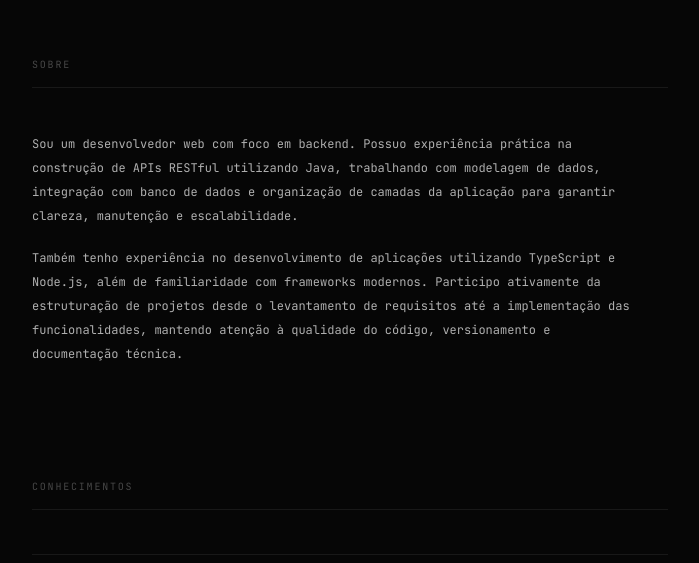
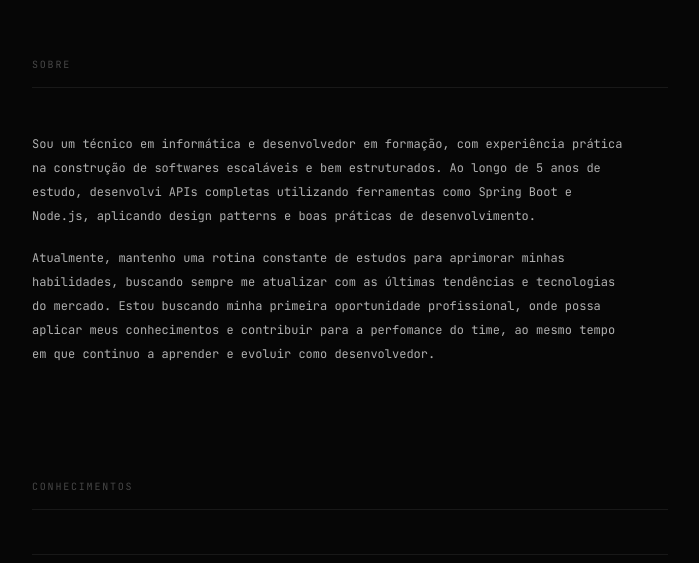
Before and after one commit to ccaueg/portfolio, a Next.js app: page / in a window 1280 px wide. Shown: the part 856-1419 px from the top of the page, without its empty margins (290-989 px from the left). Built offline with nearby package versions, Linux system fonts and the light colour scheme.

Commit message:
feat: update layout and about sections with structured data and improved descriptions

```diff
--- a/src/app/layout.tsx
+++ b/src/app/layout.tsx
@@ -112,14 +112,7 @@ export default function RootLayout({
 }>) {
   return (
     <html lang="pt-BR" data-theme="dark" className={jetbrainsMono.variable}>
-      <body className="antialiased">
-        <Nav />
-        <main>{children}</main>
-        <Footer />
-
-        <Analytics />
-        <SpeedInsights />
-      </body>
+      <head>
         <script
           type="application/ld+json"
           dangerouslySetInnerHTML={{
@@ -136,6 +129,15 @@ export default function RootLayout({
             }),
           }}
         />
+      </head>
+      <body className="antialiased">
+        <Nav />
+        <main>{children}</main>
+        <Footer />
+
+        <Analytics />
+        <SpeedInsights />
+      </body>
     </html>
   )
 }
--- a/src/components/sections/about.tsx
+++ b/src/components/sections/about.tsx
@@ -10,21 +10,22 @@ export function AboutSection() {
 
       <Fade delay={0.14}>
         <p className="max-w-150 text-[12px] leading-loose text-(--text)">
-          Sou um desenvolvedor web com foco em backend. Possuo experiência
-          prática na construção de APIs RESTful utilizando Java, trabalhando com
-          modelagem de dados, integração com banco de dados e organização de
-          camadas da aplicação para garantir clareza, manutenção e
-          escalabilidade.
+          Sou um técnico em informática e desenvolvedor em formação, com
+          experiência prática na construção de softwares escaláveis e bem
+          estruturados. Ao longo de 5 anos de estudo, desenvolvi APIs completas
+          utilizando ferramentas como Spring Boot e Node.js, aplicando design
+          patterns e boas práticas de desenvolvimento.
         </p>
       </Fade>
 
       <Fade delay={0.21}>
         <p className="mt-[1.1rem] max-w-150 text-[12px] leading-loose text-(--text)">
-          Também tenho experiência no desenvolvimento de aplicações utilizando
-          TypeScript e Node.js, além de familiaridade com frameworks modernos.
-          Participo ativamente da estruturação de projetos desde o levantamento
-          de requisitos até a implementação das funcionalidades, mantendo
-          atenção à qualidade do código, versionamento e documentação técnica.
+          Atualmente, mantenho uma rotina constante de estudos para aprimorar
+          minhas habilidades, buscando sempre me atualizar com as últimas
+          tendências e tecnologias do mercado. Estou buscando minha primeira
+          oportunidade profissional, onde possa aplicar meus conhecimentos e
+          contribuir para a perfomance do time, ao mesmo tempo em que continuo a
+          aprender e evoluir como desenvolvedor.
         </p>
       </Fade>
     </section>
--- a/src/components/sections/hero.tsx
+++ b/src/components/sections/hero.tsx
@@ -46,12 +46,6 @@ export function HeroSection() {
           </h1>
         </Fade>
 
-        <Fade delay={0.21}>
-          <p className="mx-auto mb-10 max-w-120 text-[12px] leading-[1.9] text-[color-mix(in_oklab,var(--muted)_60%,var(--fg)_40%)] max-[560px]:mb-8 max-[560px]:max-w-[92%] max-[560px]:text-[11px] max-[560px]:leading-[1.8]">
-            {siteConfig.description}
-          </p>
-        </Fade>
-
         <Fade delay={0.24}>
           <div className="mb-10 flex items-start justify-center gap-4 max-[560px]:hidden">
             {contactLinks.map(link => {
```
Lines whose indentation alone changed are shown as unchanged.
